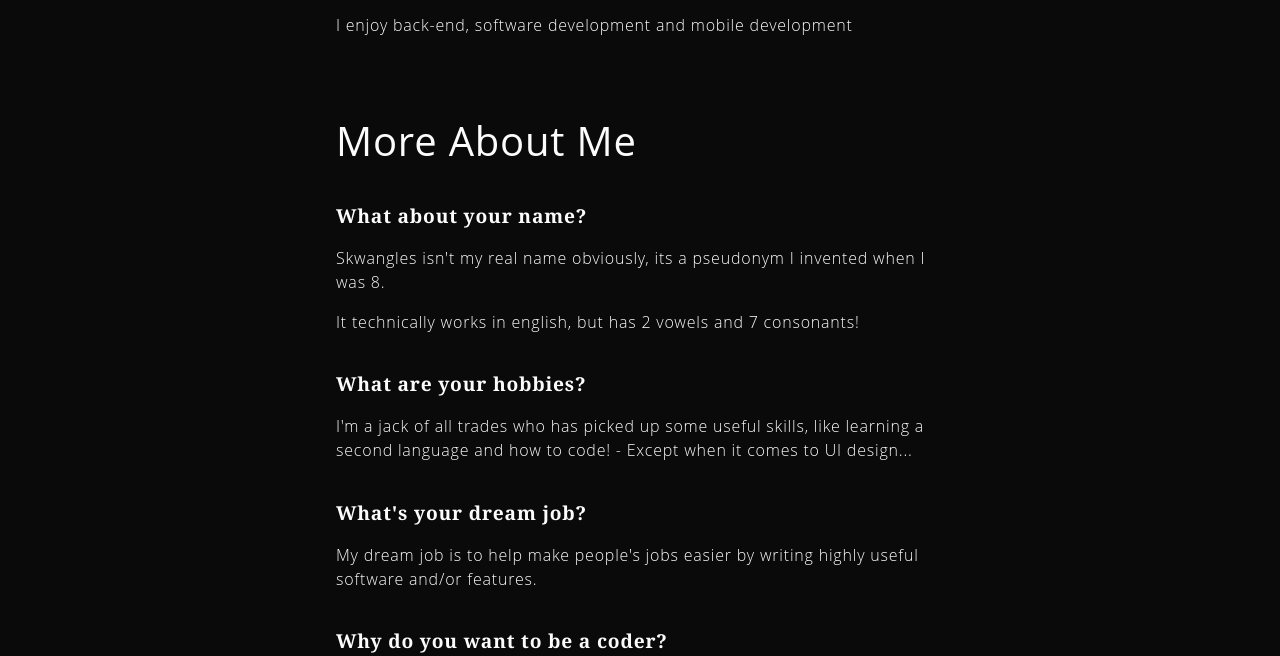
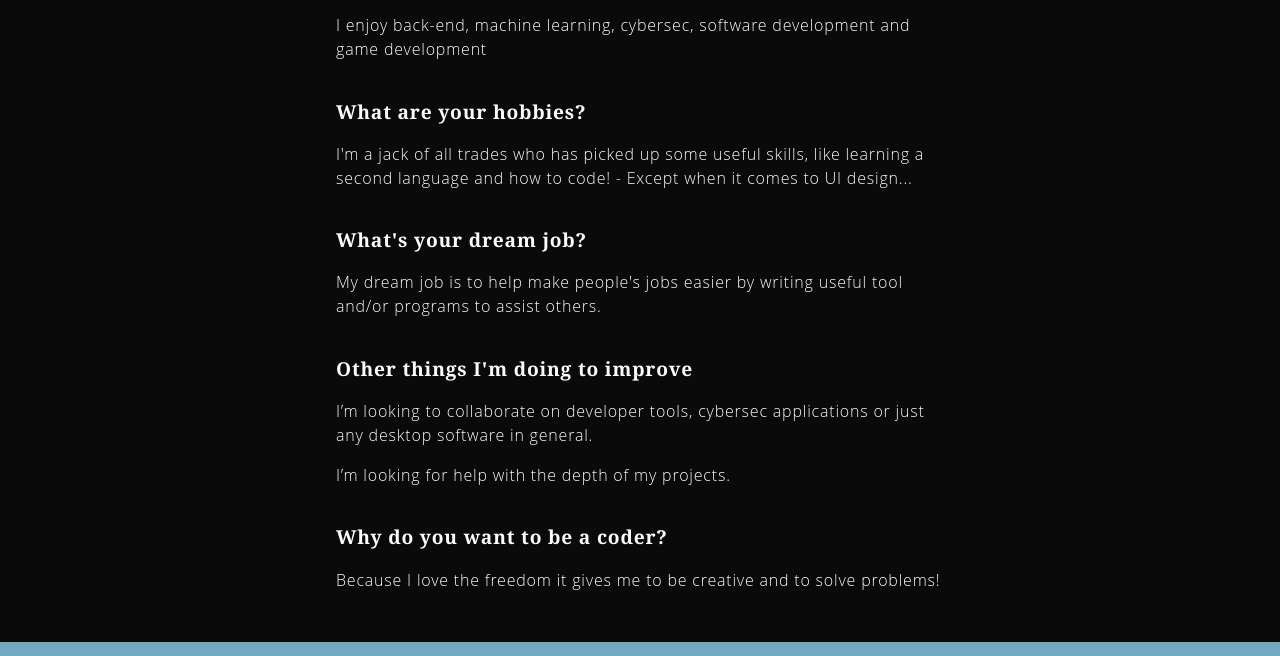
Before and after one commit to Skwangles/About-Me, a plain HTML site: page index.html in a window 1280 px wide. Shown: the part 726-1382 px from the top of the page. Drawn offline with nearby package versions, Linux system fonts and the light colour scheme.

Commit message:
Update index.html
## :bust_in_silhouette: A Little About Me
   I am a Software Engineering Student at the University Of Waikato
   I love the internet, technology, cats and making solutions

## :muscle: My Strengths?
 I am a proficent C#, Java, Javascript and Python user.
 I enjoy back-end, machine learning, cybersec, software development and machine learning.

## :speech_balloon: More About Me
  What are your hobbies?
  I'm a jack-of-all-trades who has picked up some useful skills, like learning a second language and how to code!

## :briefcase: What's your dream job?
  My dream job is to help make people's jobs easier by writing useful tool and/or programs to assist others.

## :chart_with_upwards_trend: Other things I'm doing to improve
I’m looking to collaborate on developer tools, cybersec applications or just any desktop software in general.
I’m looking for help with the depth of my projects.

## ⚡ Fun fact:
I've taught myself a second language, Danish, to a low-conversational level for literally no practical reason.

## :computer: Why do you want to be a Coder?</h2>
  Because I love the freedom it gives me to be creative and to solve problems!

```diff
--- a/index.html
+++ b/index.html
@@ -26,19 +26,19 @@
     <section class="location-section">
         <h1>What areas am I good at?</h1>
         <p>I am a proficent C#, Java, Javascript and Python user</p>
-        <p>I enjoy back-end, software development and mobile development</p>
+        <p>I enjoy back-end, machine learning, cybersec, software development and game development</p>
     </section>
     <section class="questions-section">
-        <h1>More About Me</h1>
-        <h2>What about your name?</h2>
-        <p>Skwangles isn't my real name obviously, its a pseudonym I invented when I was 8.</p>
-        <p>It technically works in english, but has 2 vowels and 7 consonants!</p>
         <h2>What are your hobbies?</h2>
         <p>I'm a jack of all trades who has picked up some useful skills, like learning a second language and how to
             code! - Except when it comes to UI design...</p>
         <h2>What's your dream job?</h2>
-        <p>My dream job is to help make people's jobs easier by writing highly useful software and/or features.
+        <p>My dream job is to help make people's jobs easier by writing useful tool and/or programs to assist others.
         </p>
+
+        <h2>Other things I'm doing to improve</h2>
+        <p>I’m looking to collaborate on developer tools, cybersec applications or just any desktop software in general.</p>
+        <p>I’m looking for help with the depth of my projects.</p>
 
         <h2>Why do you want to be a coder?</h2>
         <p>Because I love the freedom it gives me to be creative and to solve problems!</p>
```
